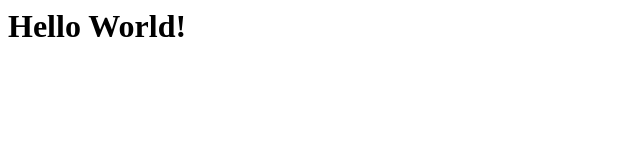
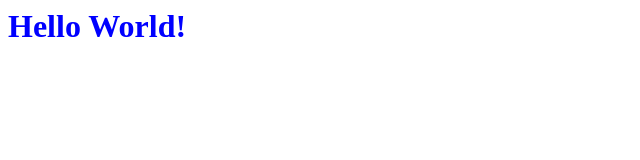
Before and after one commit to AliElsheshtawy0/Test, a plain HTML site: page index.html in a window 1280 px wide. Shown: the whole page, without its empty margins (0-640 px from the left). Drawn offline with Linux system fonts and the light colour scheme.

Commit message:
:art:Coloring text

```diff
--- a/index.html
+++ b/index.html
@@ -4,7 +4,7 @@
       Test
     </title>
     <body>
-      <h1>
+      <h1 style=" color: blue">
         Hello World!
       </h1>
     </body>
```
